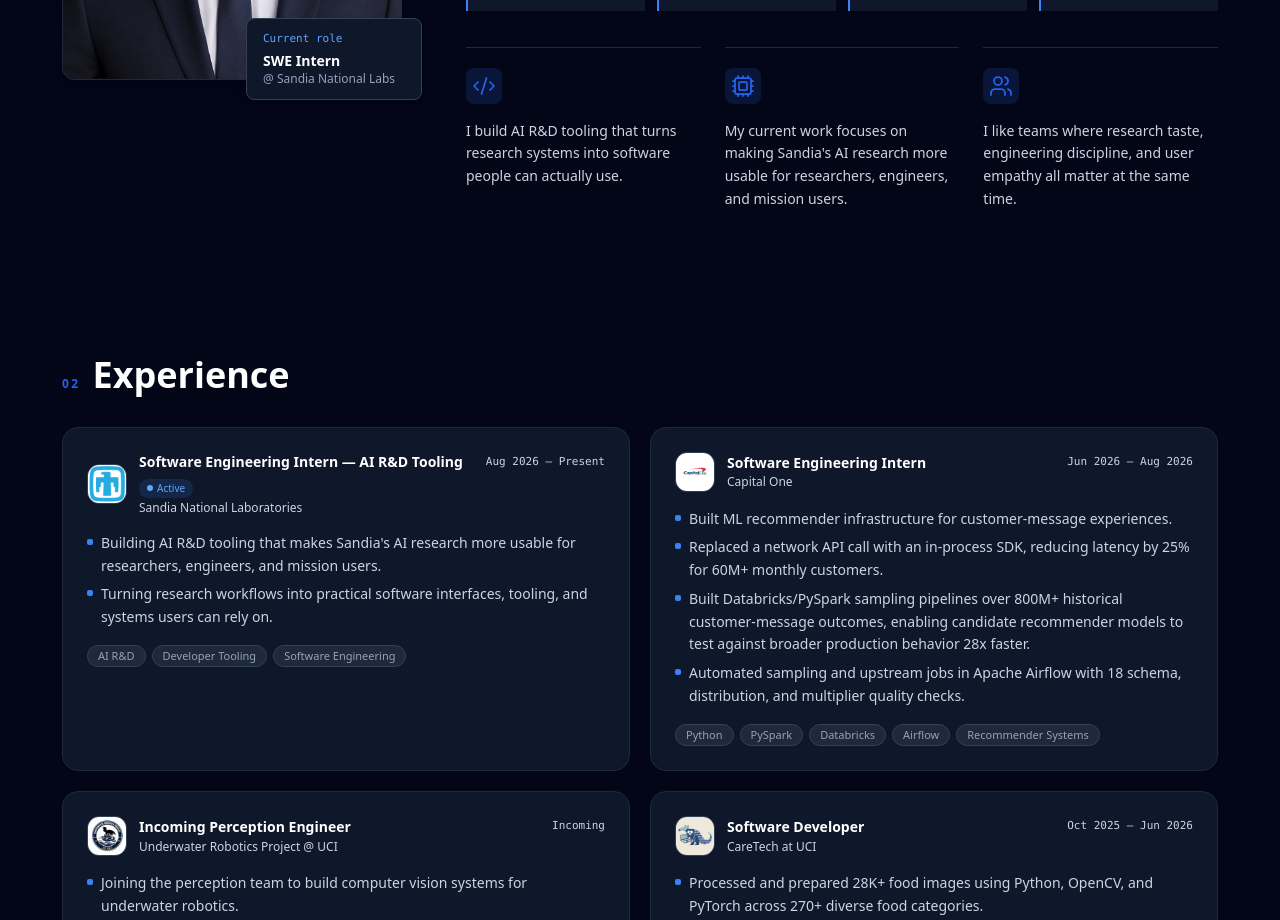
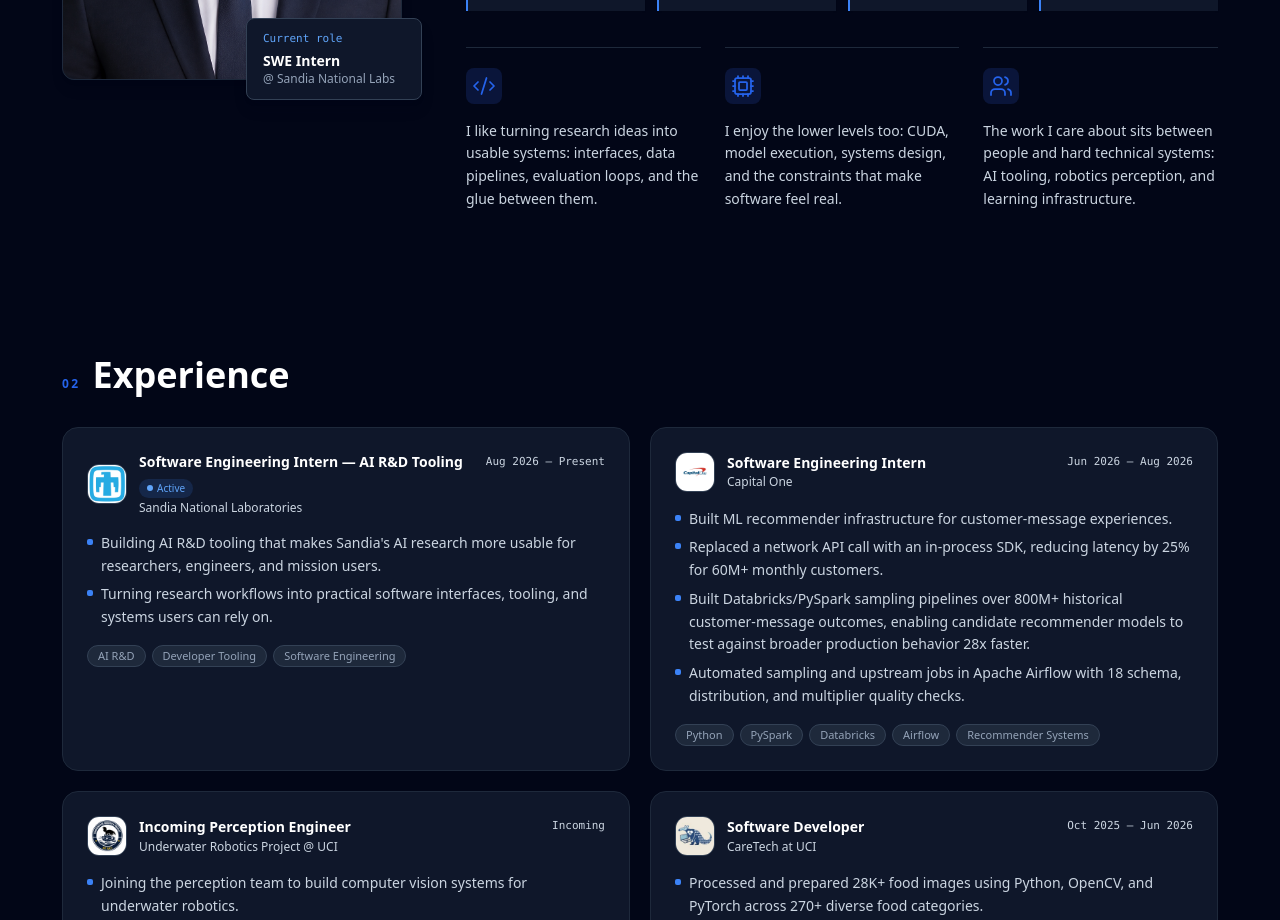
Before and after one commit to jacobhorne-jth/jacobhorne-jth.github.io, a React (Vite) app: page / in a window 1280 px wide. Shown: the part 1280-2200 px from the top of the page. Built offline with nearby package versions, Linux system fonts and the light colour scheme.

Commit message:
Sharpen about section technical voice

```diff
--- a/src/App.tsx
+++ b/src/App.tsx
@@ -420,15 +420,15 @@
 const aboutColumns: AboutColumn[] = [
   {
     Icon: Code2,
-    text: "I build AI R&D tooling that turns research systems into software people can actually use.",
+    text: "I like turning research ideas into usable systems: interfaces, data pipelines, evaluation loops, and the glue between them.",
   },
   {
     Icon: Cpu,
-    text: "My current work focuses on making Sandia's AI research more usable for researchers, engineers, and mission users.",
+    text: "I enjoy the lower levels too: CUDA, model execution, systems design, and the constraints that make software feel real.",
   },
   {
     Icon: Users,
-    text: "I like teams where research taste, engineering discipline, and user empathy all matter at the same time.",
+    text: "The work I care about sits between people and hard technical systems: AI tooling, robotics perception, and learning infrastructure.",
   },
 ];
 
```
